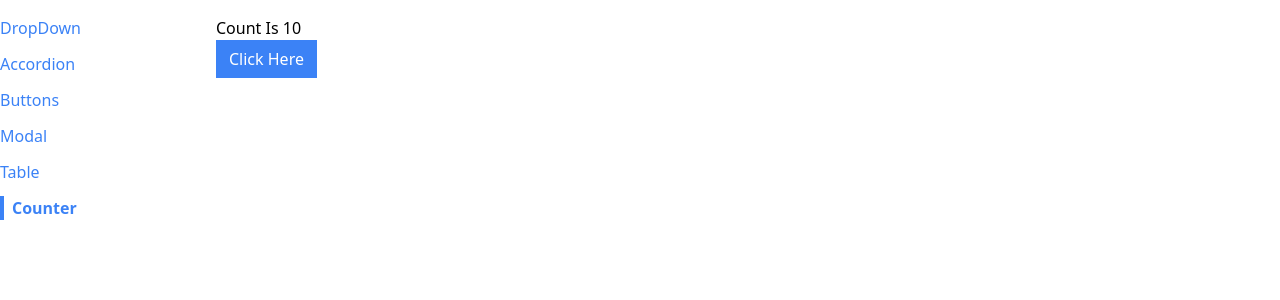
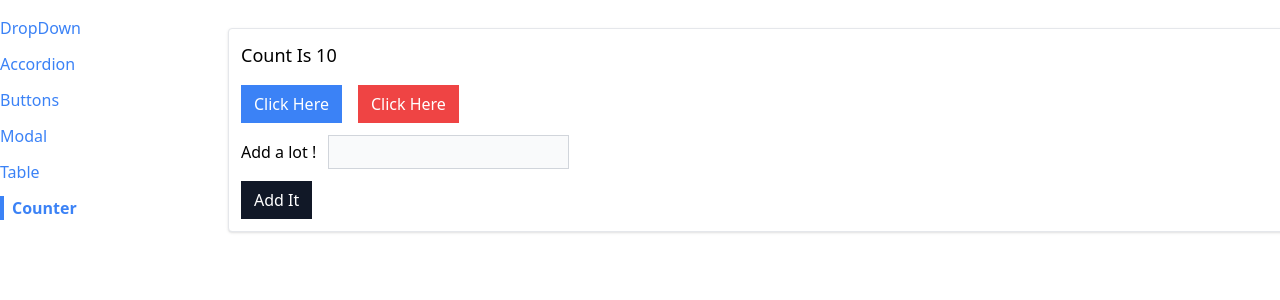
Before and after one commit to Jeevaneupane23/Components-on-React, a React (Create React App) app: page /counter in a window 1280 px wide. Shown: the top 300 px of the page. Built offline with nearby package versions, Linux system fonts and the light colour scheme.

Commit message:
Started Reducers

```diff
--- a/src/Pages/CounterPage.js
+++ b/src/Pages/CounterPage.js
@@ -1,22 +1,109 @@
-import useCounter from '../hooks/use-counter';
+// import { useState } from 'react'
+import { useReducer } from 'react'
+
 import Button from '../Components/Button'
+import Panel from '../Components/Panel'
+
+const reducer =(state,action)=>{
+  if(action.type==='increment'){
+
+    return {
+      ...state,
+      count:state.count+1,
+    }
+  }
+  if(action.type==='decrement'){
+
+    return {
+      ...state,
+      count:state.count-1,
+    }
+  }
+
+  if(action.type==='change-value-to-add'){
+    return {
+      ...state,
+      valueToAdd:action.payLoad,
+    }
+  }
 
 
 
 
+  return {
+    ...state
+  };
+
+
+
+
+};
+
+
 export default function CounterPage({intialCount}) {
-    const {count,increment}=useCounter(intialCount);
+  // const [count,setCount]=useState(intialCount);
+  // const [valueToAdd,setValueToAdd]=useState(0);
+
+  const [state,dispatch]=useReducer(reducer,{
+    count:intialCount,
+    valueToAdd:0,
+  })
+
+
+  const increment=()=>{
+    // setCount(count+1);
+    dispatch({
+      type:'increment'
+    });
+
+  }
+  const decrement=()=>{
+    // setCount(count-1)
+    dispatch({
+      type:'decrement'
+    })
+
+  }
+
+  const handleChange=(events)=>{
+       const value= parseInt(events.target.value) || 0;
+       dispatch({
+        type:'change-value-to-add',
+        payLoad:value,
+       })
+
+      //  setValueToAdd(value);
+
+  }
+
+  const handleSubmit=(events)=>{
+    events.preventDefault();
+    // setCount(count+valueToAdd);
+    // setValueToAdd("");
+
+  }
+
+
 
 
 
 
     return (
-      <div>
-        <h1>Count Is {count}</h1>
+      <Panel className='m-3'>
+        <h1 className='text-lg'>Count Is {state.count}</h1>
+        <div className='flex gap-4 mt-4'>
         <Button primary onClick={increment}>Click Here</Button>
+        <Button danger onClick={decrement}>Click Here</Button>
+        </div>
+
+        <form onSubmit={handleSubmit}>
+          <label>Add a lot !</label>
+          <input value={state.valueToAdd || ""} onChange={handleChange} type="number" className='p-1 m-3 bg-gray-50 border border-gray-300'/>
+          <Button secondary>Add It</Button>
+        </form>
 
 
-      </div>
+      </Panel>
     )
 
 }
```
